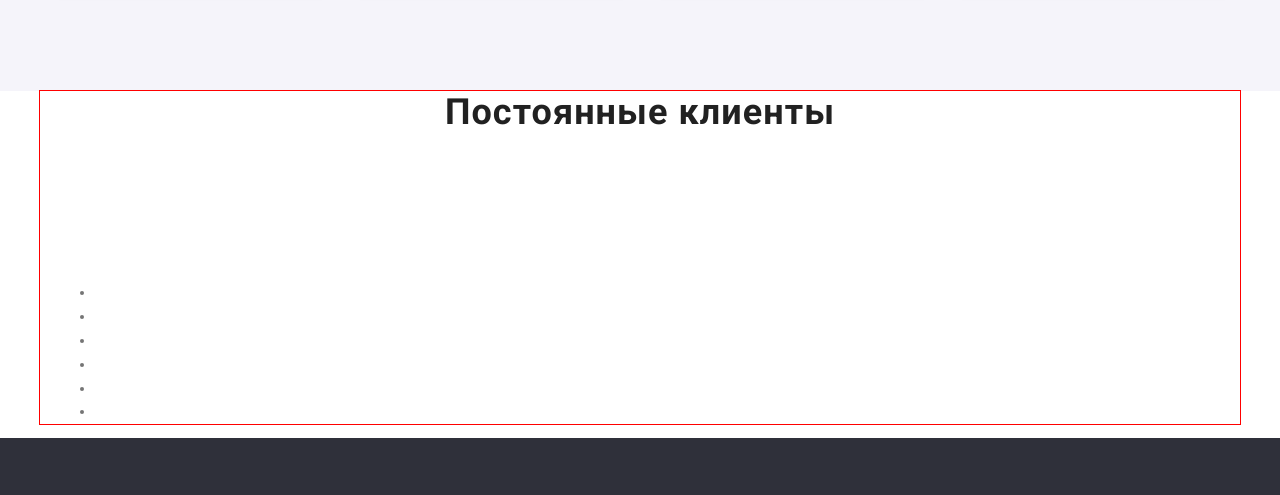
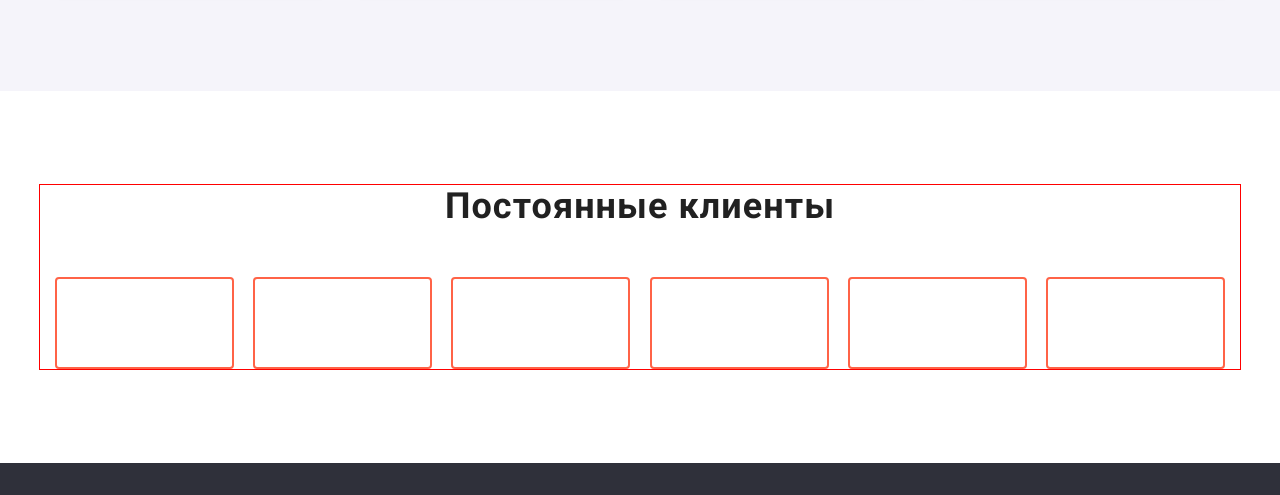
Before and after one commit to DmitriyKorshunov/goit-markup-hw-04, a plain HTML site: page index.html in a window 1280 px wide. Shown: the part 2069-2564 px from the top of the page. Drawn offline with nearby package versions, Linux system fonts and the light colour scheme.

Commit message:
Подготовлена секция наши клиенты

```diff
--- a/index.html
+++ b/index.html
@@ -232,20 +232,16 @@
         </div>
       </section>
       <!--Clients-->
-      <section>
+      <section class="section-clients">
         <div class="container">
-          <h2 class="title">Постоянные клиенты</h2>
-          <ul>
-            <li>
-              <svg>
-                <use hrev="./img/icons.svg#icon-envelope"></use>
-              </svg>
-            </li>
-            <li><a href=""></a></li>
-            <li><a href=""></a></li>
-            <li><a href=""></a></li>
-            <li><a href=""></a></li>
-            <li><a href=""></a></li>
+          <h2 class="clients-title title">Постоянные клиенты</h2>
+          <ul class="clients-list list">
+            <li class="clients-item"><a href="" class="clients-link"></a></li>
+            <li class="clients-item"><a href="" class="clients-link"></a></li>
+            <li class="clients-item"><a href="" class="clients-link"></a></li>
+            <li class="clients-item"><a href="" class="clients-link"></a></li>
+            <li class="clients-item"><a href="" class="clients-link"></a></li>
+            <li class="clients-item"><a href="" class="clients-link"></a></li>
           </ul>
         </div>
       </section>
--- a/styles/styles.css
+++ b/styles/styles.css
@@ -350,6 +350,31 @@ img {
 
 /*-----Clients-----*/
 
+.section-clients {
+  padding-top: 94px;
+  padding-bottom: 94px;
+}
+
+.clients-title {
+  margin-bottom: 50px;
+}
+
+.clients-list {
+  display: flex;
+  justify-content: space-between;
+}
+
+.clients-item {
+}
+
+.clients-link {
+  width: 179px;
+  height: 92px;
+  border: 2px solid tomato;
+  border-radius: 4px;
+  display: block;
+}
+
 /*------portfolio-------*/
 
 .section-portfolio {
```
